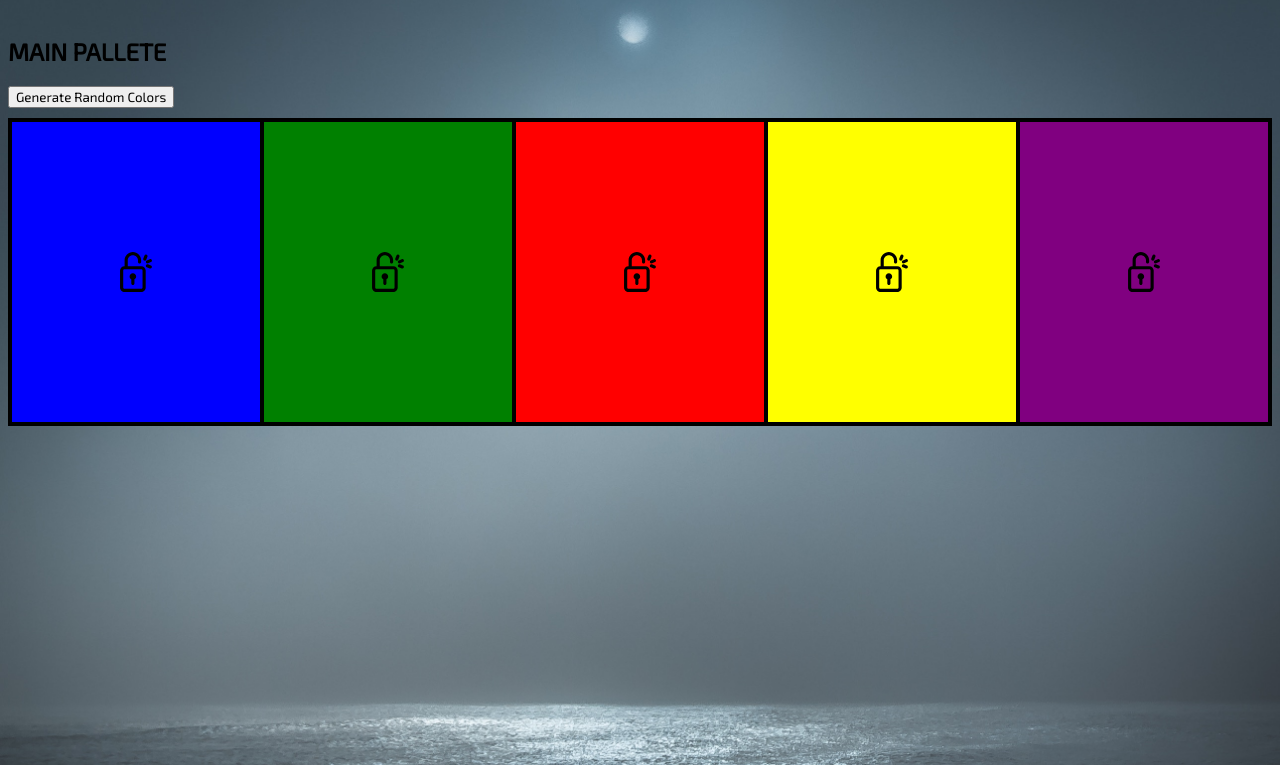
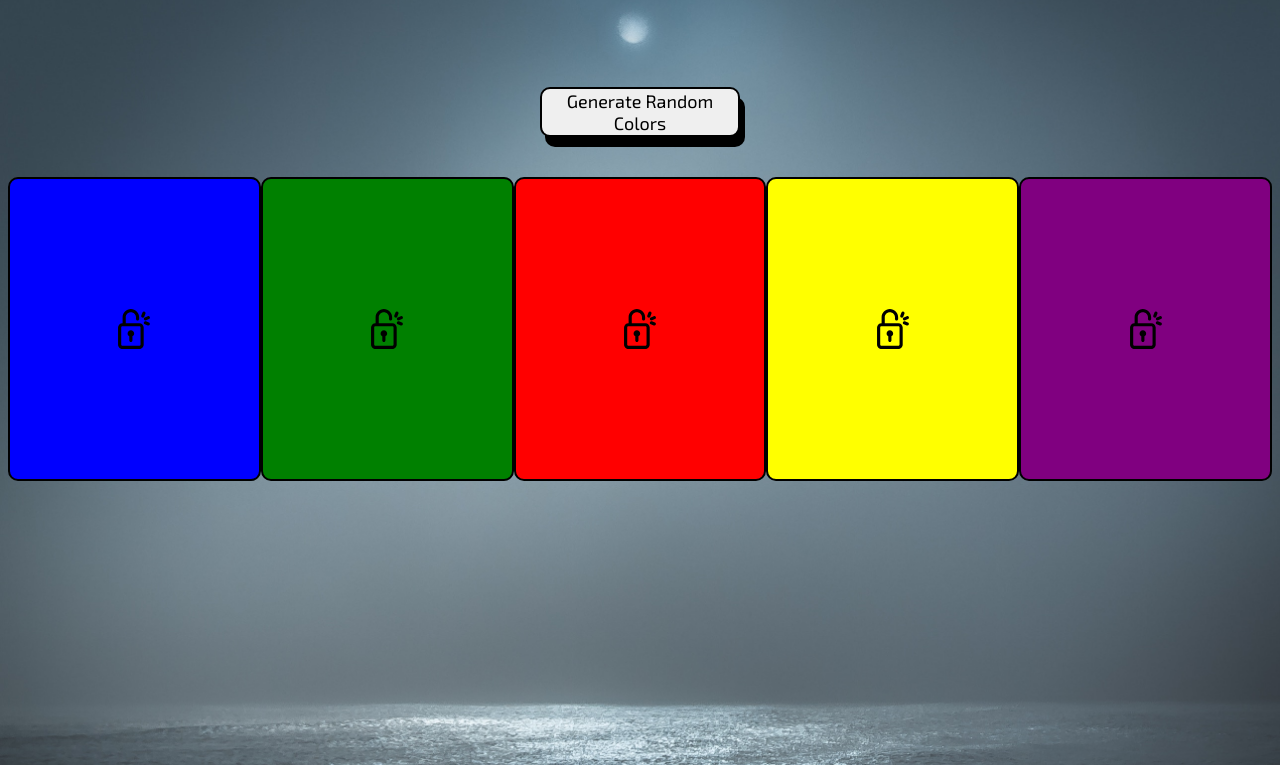
Before and after one commit to jasonhughes1/Palette-Picker-PWA, a website: page public/index.html in a window 1280 px wide. Shown: the part 123-888 px from the top of the page. Drawn offline with nearby package versions, Linux system fonts and the light colour scheme.

Commit message:
Style generate random colors button

```diff
--- a/public/css/styles.css
+++ b/public/css/styles.css
@@ -5,7 +5,6 @@
 
 h1 {
   font-size: 60px;
-
   color: white;
   height: 10vh;
   text-align: center;
@@ -22,28 +21,36 @@ main {
   height: 90vh;
 }
 
-.project-pallete {
-  margin-top: 10px;
-  display: flex;
-  justify-content: space-between;
-  border: 2px solid black;
-}
-
-.project-color {
-  border: 2px solid black;
-  width: 100px;
-  height: 100px;
-}
-
 .main-pallete {
   margin-top: 10px;
   display: flex;
   justify-content: space-between;
-  border: 2px solid black;
 }
 
 .main-color {
   border: 2px solid black;
+  border-radius: 10px;
+}
+
+.button-div {
+  display: flex;
+  justify-content: center;
+}
+
+.generate-button {
+  height: 50px;
+  width: 200px;
+  font-size: 18px;
+  border: 2px solid black;
+  border-radius: 10px;
+  box-shadow: 5px 10px black;
+  margin-bottom: 30px;
+  margin-top: 50px;
+  cursor: pointer;
+}
+
+.generate-button:hover{
+  background-color: #44EE16;
 }
 
 
--- a/public/index.html
+++ b/public/index.html
@@ -9,8 +9,9 @@
 <body>
   <h1>Pallete Picker</h1>
   <main>
-      <h2 class='main-pallete-title'>MAIN PALLETE</h2>
+    <div class='button-div'>
       <button class='generate-button'>Generate Random Colors</button>
+    </div>
       <section class='main-pallete'>
         <article id = 'color1' class = 'main-color color'>
           <div class='unlocked-image'></div>
```
